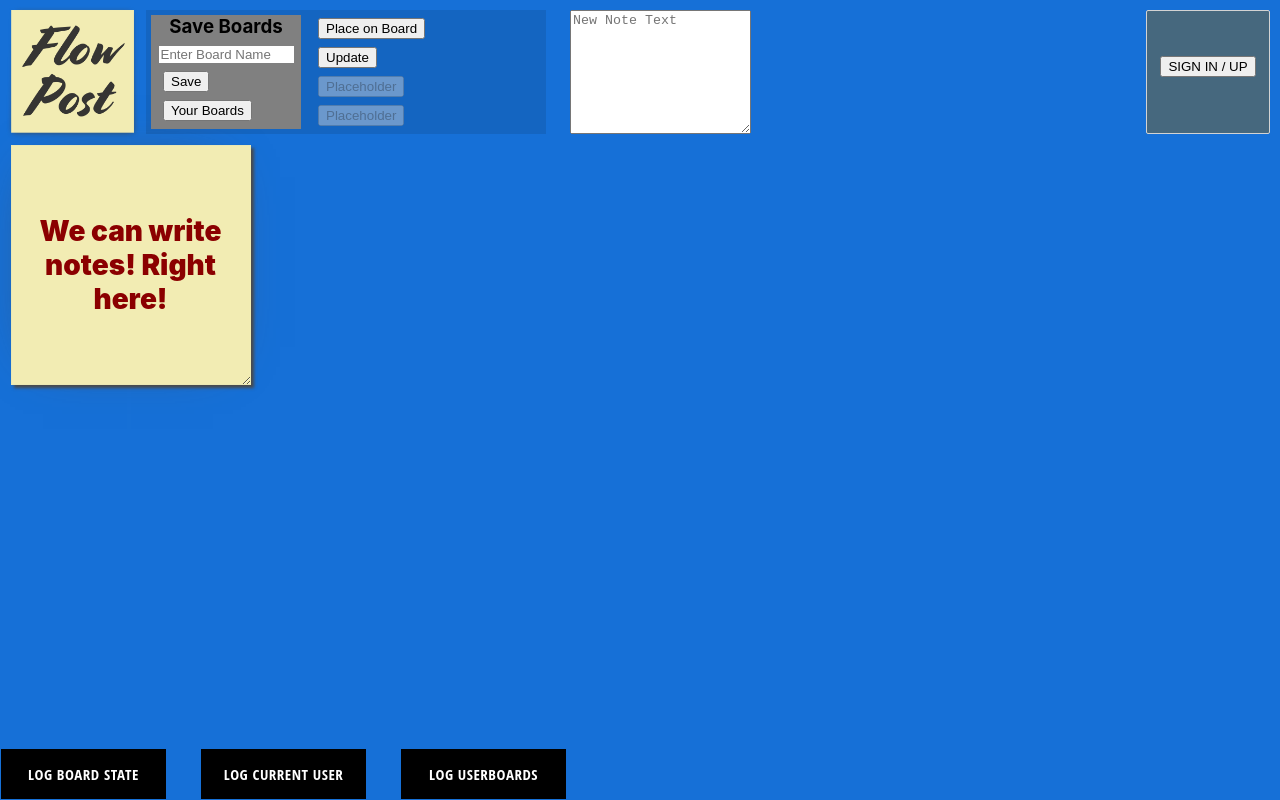
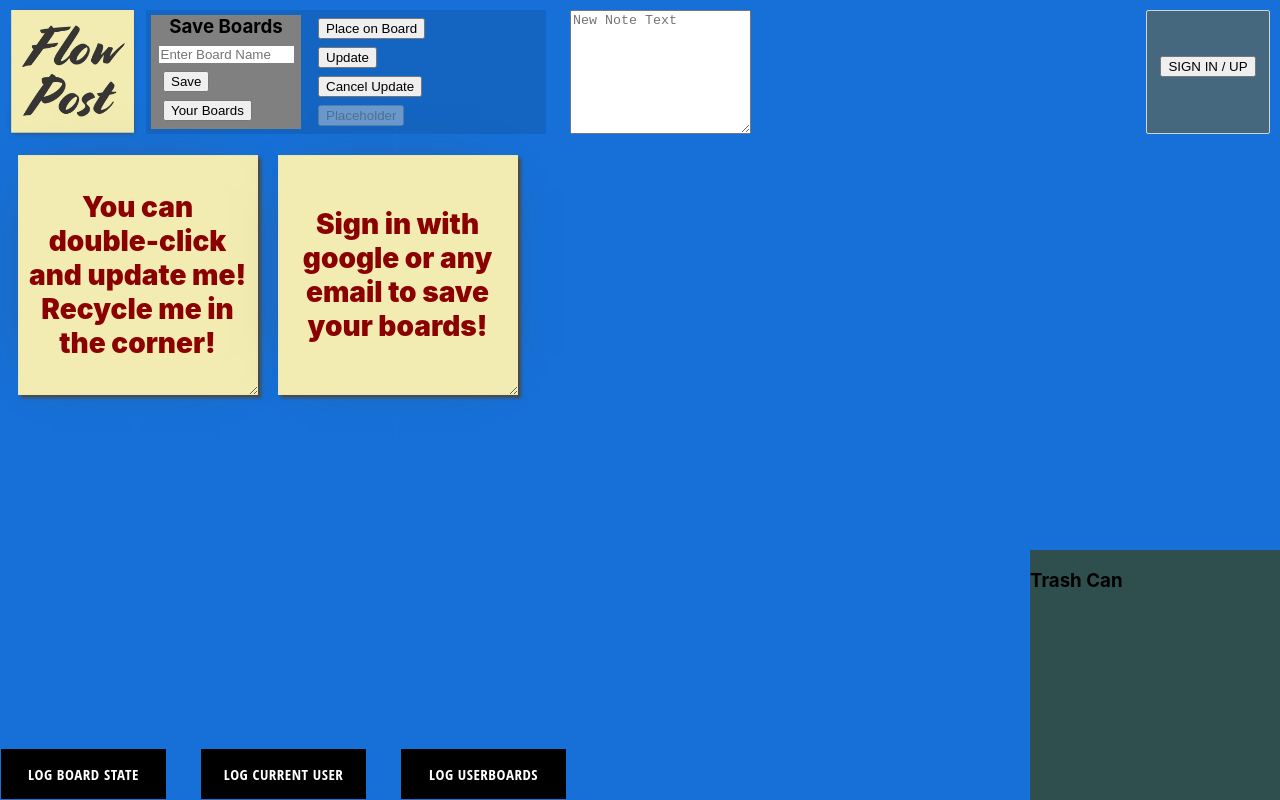
Before and after one commit to ashthomasweb/react--elephant-chart, a React (Create React App) app: page / in a window 1280 px wide. Built offline with nearby package versions, Linux system fonts and the light colour scheme; no server answers.

Commit message:
Adds full edit and delete functions
Drag to trash delete and double-click edit functions added.

```diff
--- a/src/components/board/board.component.jsx
+++ b/src/components/board/board.component.jsx
@@ -2,6 +2,7 @@ import React, { Component } from 'react'
 
 import CustomButton from '../custom-button/custom-button.component'
 import NoteItem from '../note-item/note-item.component'
+import Header from '../../components/header/header.component'
 
 import blankYellow from '../../assets/trimmed-noborder.png'
 
@@ -20,7 +21,7 @@ class Board extends Component {
         id: 1,
         width: '200px',
         height: '130px',
-        top: '145px',
+        top: '155px',
         left: '3px',
         zIndex: 0,
         imageUrl: blankYellow,
@@ -33,18 +34,47 @@ class Board extends Component {
         name: '',
         notes: [],
       },
-      notes: [
+      initialNoteDisplay: true,
+      initialArray: [
         {
           id: 1,
           width: '',
           height: '',
-          top: '145px',
+          top: '155px',
           left: '3px',
           zIndex: 0,
           imageUrl: blankYellow,
           mouseOffsetX: 0,
           mouseOffsetY: 0,
-          noteText: 'We can write notes! Right here!',
+          noteText: 'You can double-click and update me! Recycle me in the corner!',
+          border: 'none',
+        }
+      ],
+      notes: [
+        {
+          id: 2,
+          width: '',
+          height: '',
+          top: '155px',
+          left: '10px',
+          zIndex: 0,
+          imageUrl: blankYellow,
+          mouseOffsetX: 0,
+          mouseOffsetY: 0,
+          noteText: 'You can double-click and update me! Recycle me in the corner!',
+          border: 'none',
+        },
+        {
+          id: 1,
+          width: '',
+          height: '',
+          top: '155px',
+          left: '270px',
+          zIndex: 0,
+          imageUrl: blankYellow,
+          mouseOffsetX: 0,
+          mouseOffsetY: 0,
+          noteText: 'Sign in with google or any email to save your boards!',
           border: 'none',
         },
       ],
@@ -58,20 +88,30 @@ class Board extends Component {
   positionUpdater = (input) => {
     this.setState({ currentDrag: input })
     let newNote = { ...this.state.currentDrag }
-    let newIndex = 0
     let notes = [...this.state.notes]
-    newIndex = newNote.id - 1
+    let newIndex
+    notes.forEach((note) => {
+      if (note.id === newNote.id) {
+        newIndex = notes.indexOf(note)
+      }
+    })
     notes[newIndex] = newNote
     notes[newIndex].zIndex = this.zIndexFinder()
     this.setState({ notes })
   }
 
   resize = (id, width, height) => {
-    let newNote = { ...this.state.notes[id - 1] }
+    let notes = [...this.state.notes]
+    let newIndex
+    notes.forEach((note) => {
+      if (note.id === id) {
+        newIndex = notes.indexOf(note)
+      }
+    })
+
+    let newNote = { ...this.state.notes[newIndex] }
     newNote.width = width
     newNote.height = height
-    let notes = [...this.state.notes]
-    let newIndex = newNote.id - 1
     newNote.zIndex = notes[newIndex].zIndex
     notes[newIndex] = newNote
     this.setState({ notes })
@@ -92,8 +132,27 @@ class Board extends Component {
     return Math.max.apply(null, zList) + 1
   }
 
+  trashHandler = (e) => {
+    let notes = [...this.state.notes]
+    let deleteId = e.target.id
+
+    let xMax = e.view.innerWidth
+    let yMax = e.view.innerHeight
+
+    if (e.clientX > xMax - 250 && e.clientY > yMax - 250) {
+      for ( let i = 0; i < notes.length; i++ ) {
+        if ( notes[i].id === Number(deleteId) ) {
+          notes.splice(i, 1)
+        }
+      }
+    }
+
+    this.setState({ notes })
+  }
+
   dropHandler = (e) => {
     this.positionUpdater()
+    this.trashHandler(e)
   }
 
   newNoteGenerator = () => {
@@ -111,7 +170,7 @@ class Board extends Component {
     this.setState({ notes })
   }
 
-  updateNoteTemp = () => {
+  updateNote = () => {
     let id = this.state.currentUpdateId
     let notes = [...this.state.notes]
     let upNote = { ...this.state.notes[id - 1] }
@@ -119,6 +178,7 @@ class Board extends Component {
     upNote.id = id
     notes[id - 1] = upNote
     this.setState({ notes })
+    this.cancelUpdate()
   }
 
   newIdFinder = (e) => {
@@ -148,40 +208,39 @@ class Board extends Component {
     }
   }
 
-  updateNote = (id) => {
+  startUpdate = (id) => {
     console.log(this.state.notes[id - 1])
     // highlight note to edit
     document.getElementById(`${id}`).classList.add('selected')
+
     // highlight compose area
     document.querySelector('.options-frame').classList.add('selected')
-    // create 'off-click'
-    // NEEDS better event handling
-    document.querySelector('.board-backing').addEventListener(
-      'click',
-      (e) => {
-        this.cancelUpdate(id)
-      },
-      false
-    )
+
     // send note data to compose area
     document.getElementById('input-text').value =
       this.state.notes[id - 1].noteText
     // change compose area title
     // no title yet to change!
-    // change compose area function
+
+    // display cancel button
+
+    // set note id
     let currentUpdateId = id
     this.setState({ currentUpdateId })
+
   }
 
-  cancelUpdate = (id) => {
+  cancelUpdate = () => {
+    let id = this.state.currentUpdateId
     document.getElementById(`${id}`).classList.remove('selected')
     document.querySelector('.options-frame').classList.remove('selected')
 
-    document
-      .querySelector('.board-backing')
-      .removeEventListener('click', () => {
-        this.cancelUpdate(id)
-      })
+
+    // document
+    //   .querySelector('.board-backing')
+    //   .removeEventListener('click', () => {
+    //     this.cancelUpdate(id)
+    //   })
   }
 
   userBoardDropDown = () => {
@@ -218,9 +277,22 @@ class Board extends Component {
     parentMenuCont.appendChild(newMenu)
   }
 
+
+  reRender = async () => {
+    let notes = this.state.initialArray
+    await this.forceUpdate()
+    this.setState({ notes })
+    // handle compose frame display
+  }
+
   render() {
     return (
       <div id='board' className='board-backing' onDrop={this.dropHandler}>
+        <Header
+          className='header'
+          currentUser={this.props.currentUser}
+          reset={this.reRender}
+        />
         {this.state.notes.map(({ id, ...noteProps }) => (
           <NoteItem
             key={id}
@@ -228,11 +300,12 @@ class Board extends Component {
             resizeHandler={this.resize}
             zHigh={this.zIndexFinder}
             value={id}
-            edit={this.updateNote}
+            edit={this.startUpdate}
+            initialDisplay={this.state.initialNoteDisplay}
             self={this.state.notes[id - 1]}
             {...noteProps}
-          />
-        ))}
+            />
+            ))}
         <div className='options-frame'>
           <button
             id='primary-compose'
@@ -244,15 +317,16 @@ class Board extends Component {
           <button
             className='options-btn'
             type='button'
-            onClick={this.updateNoteTemp}>
+            onClick={this.updateNote}>
             Update
           </button>
           <button
             className='options-btn'
+            id='cancel-update'
             type='button'
-            onClick={this.newNoteGenerator}
-            disabled>
-            Placeholder
+            onClick={this.cancelUpdate}
+            >
+            Cancel Update
           </button>
           <button
             className='options-btn'
@@ -283,6 +357,9 @@ class Board extends Component {
             type='text'
             placeholder='New Note Text'></textarea>
         </div>
+        <div className='trash-frame'>
+          <h3>Trash Can</h3>
+        </div>
 
         {/* development asset */}
         <CustomButton
--- a/src/components/board/board.styles.scss
+++ b/src/components/board/board.styles.scss
@@ -38,6 +38,20 @@
 
 }
 
+.trash-frame {
+  position: absolute;
+  bottom: 0;
+  right: 0;
+  width: 250px;
+  height: 250px;
+  background-color: darkslategrey;
+
+  &:hover {
+    background-color: green;
+
+  }
+}
+
 .options-frame {
   width: 400px;
   height: 124px;
--- a/src/components/header/header.component.jsx
+++ b/src/components/header/header.component.jsx
@@ -19,14 +19,14 @@ const modalToggle = () => {
   : (el.display = 'block')
 }
 
-const Header = ({ currentUser }) => (
+const Header = ({ currentUser, reset }) => (
   <div className='header'>
       <img src={logo} className='logo' alt='flow-post logo' />
 
     <div className='options'>
       {currentUser ? ( <div>
         <div className='welcome' >Welcome,<br/>{currentUser.displayName}</div>
-        <div className='option' onLoad={closeSignIn()} onClick={() => auth.signOut()}>SIGN OUT</div></div>
+        <div className='option' onLoad={closeSignIn()} onClick={() => { reset(); auth.signOut()}}>SIGN OUT</div></div>
       ) : (
         <button
           type='button'
--- a/src/components/note-item/note-item.component.jsx
+++ b/src/components/note-item/note-item.component.jsx
@@ -34,6 +34,7 @@ class NoteItem extends Component {
     let yValue = ev.clientY - this.state.mouseOffsetY + 'px'
     let width = this.state.width
     let height = this.state.height
+    let border = this.props.border === undefined ? 'none' : this.props.border
 
     if (ev.clientX !== 0) {
       this.setState(
@@ -44,6 +45,8 @@ class NoteItem extends Component {
           width: width,
           height: height,
           noteText: this.props.noteText,
+          border: border
+
         },
         () => {
           this.props.positionUpdater(this.state)
@@ -75,6 +78,14 @@ class NoteItem extends Component {
     this.props.edit(id)
   }
 
+  displayHandler = () => {
+    if (this.props.value <= 2 && this.props.initialDisplay === false ) {
+      return 'none'
+    } else {
+      return 'block'
+    }
+  }
+
   render() {
     const {
       value,
@@ -89,6 +100,7 @@ class NoteItem extends Component {
       border
     } = this.props
 
+
     return (
       <div
         style={{
@@ -99,6 +111,7 @@ class NoteItem extends Component {
           backgroundImage: `url(${imageUrl})`,
           zIndex: `${zIndex}`,
           border: `${border}`,
+          display: this.displayHandler()
         }}
         className={`${size} menu-item`}
         onMouseDown={this.mouseOffset}
--- a/src/components/note-item/note-item.styles.scss
+++ b/src/components/note-item/note-item.styles.scss
@@ -27,7 +27,6 @@
 
   &.selected {
     border: 5px solid green!important;
-
   }
 
   .content {
@@ -45,6 +44,5 @@
       color: darkred;
       font-weight: 900;
     }
-
   }
 }
--- a/src/pages/homepage/homepage.component.jsx
+++ b/src/pages/homepage/homepage.component.jsx
@@ -3,11 +3,9 @@ import React from "react"
 import "./homepage.styles.scss"
 
 import Board from "../../components/board/board.component"
-import Header from '../../components/header/header.component'
 
 const HomePage = (props) => (
   <div className="homepage">
-    <Header className='header' currentUser={props.currentUser}/>
     <Board currentUser={props.currentUser}/>
   </div>
 )
```
